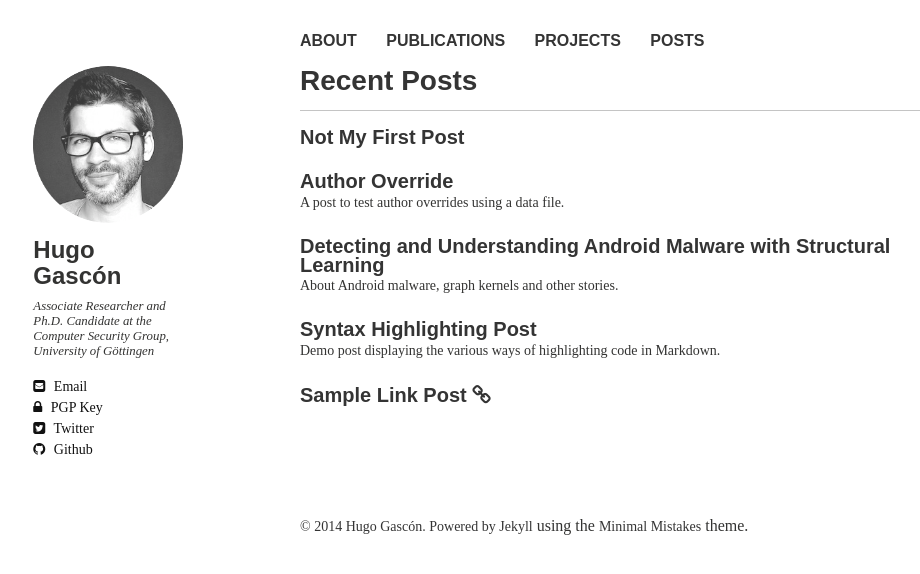
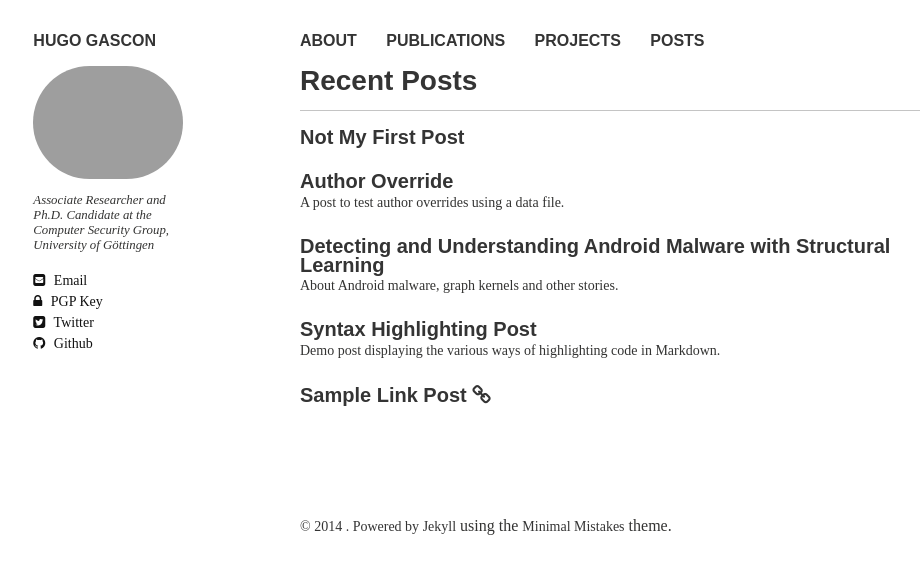
Before and after one commit to hgascon/hgascon.github.io, a Jekyll site: the page built from index.md, in a window 1280 px wide. Shown: the top 574 px of the page, without its empty margins (20-940 px from the left). Built offline with Jekyll 4.4.1, drawn with Linux system fonts in a browser that asks for light colours; nearby versions of some CDN libraries; some web fonts are replaced.

Commit message:
removed photo

```diff
--- a/_config.yml
+++ b/_config.yml
@@ -1,6 +1,6 @@
 # Site wide configuration
 
-title:
+title:            Hugo Gascon
 locale:           en_US
 url:              http://hgascon.github.io
 
@@ -26,8 +26,8 @@ kramdown:
 
 # Site owner
 owner:
-  name: Hugo Gascón
-  avatar: bio-photo.png
+  name:
+  avatar:
   bio: "Associate Researcher and Ph.D. Candidate at the Computer Security Group, University of Göttingen"
   email: hgascon@uni-goettingen.de
   disqus-shortname:
--- a/_includes/_author-bio.html
+++ b/_includes/_author-bio.html
@@ -3,9 +3,9 @@
 {% endif %}
 
 {% if author.avatar contains 'http' %}
-	<img src="{{ author.avatar }}" class="bio-photo" alt="{{ author.name }} bio photo"></a>
+	<img src="{{ author.avatar }}" class="bio-photo" alt="{{ author.name }}"></a>
 {% else %}
-	<img src="{{ site.url }}/images/{{ author.avatar }}" class="bio-photo" alt="{{ author.name }} bio photo"></a>
+	<img src="{{ site.url }}/images/{{ author.avatar }}" class="bio-photo" alt="{{ author.name }}"></a>
 {% endif %}
 <h3>{{ author.name }}</h3>
 <p>{{ author.bio }}</p>
```
Also changed, not shown: images/bio-photo.png (deleted).
